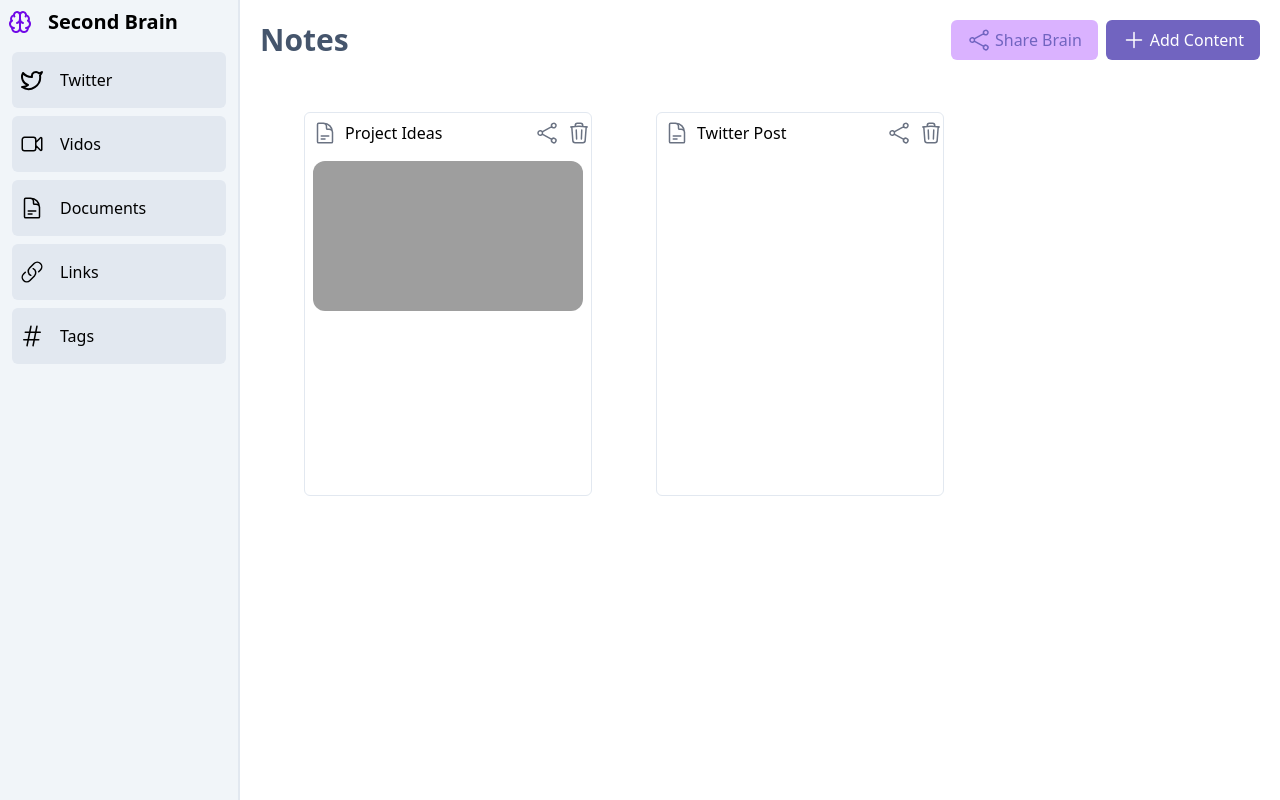
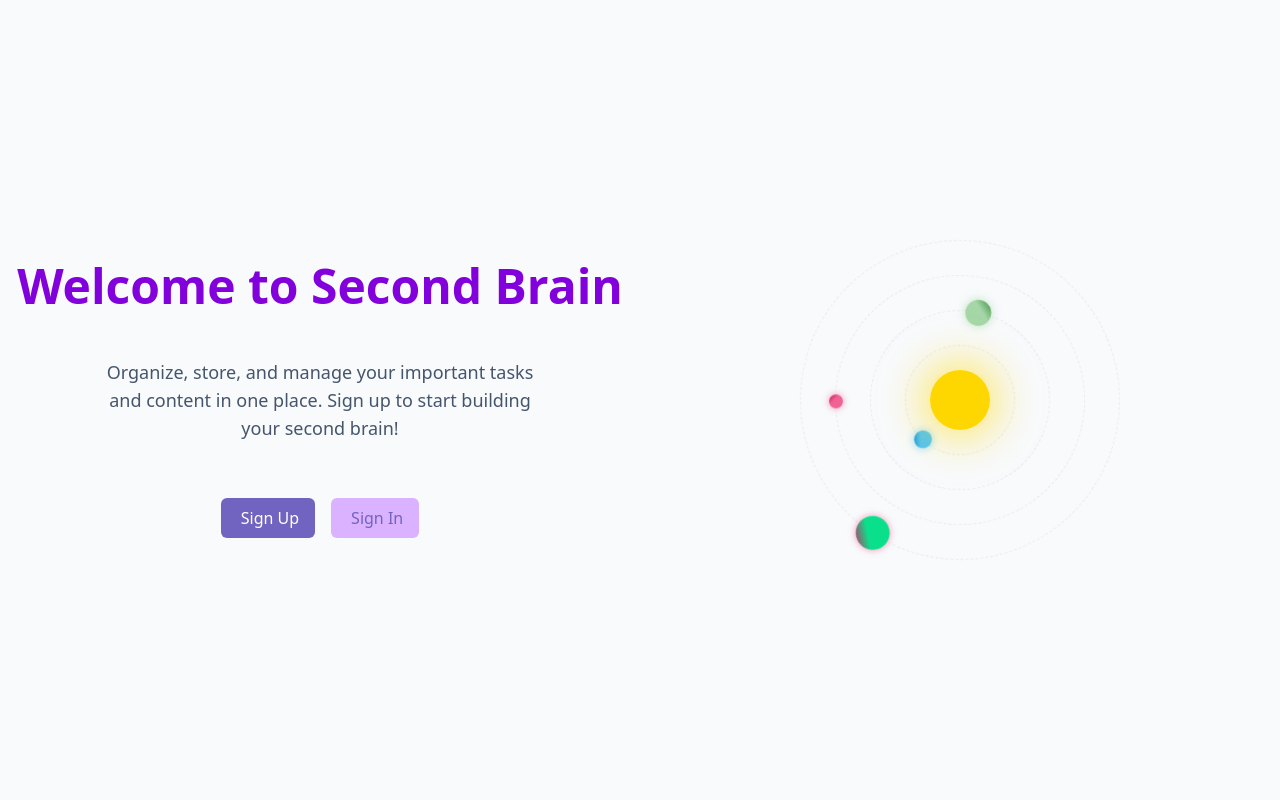
Before and after one commit to KartikeyPal/secondBrain, a React (Vite) app in the folder secondBrainFrontend/: page / in a window 1280 px wide. Built offline with nearby package versions, Linux system fonts and the light colour scheme; grey boxes are pictures that could not be loaded.

Commit message:
added Home page with navigation,

```diff
--- a/secondBrainFrontend/package.json
+++ b/secondBrainFrontend/package.json
@@ -12,7 +12,8 @@
   "dependencies": {
     "@tailwindcss/vite": "^4.1.11",
     "react": "^19.1.0",
-    "react-dom": "^19.1.0"
+    "react-dom": "^19.1.0",
+    "react-router-dom": "^7.6.3"
   },
   "devDependencies": {
     "@eslint/js": "^9.30.1",
--- a/secondBrainFrontend/src/App.tsx
+++ b/secondBrainFrontend/src/App.tsx
@@ -1,15 +1,21 @@
+import './App.css'
+import Signin from './pages/Signin'
+import Signup from './pages/Signup'
+import Dashboard from './pages/Dashboard'
+import Home from './pages/Home'
+import { BrowserRouter,Routes,Route } from 'react-router-dom'
 
-
-import './App.css'
-// import Signin from './pages/Signin'
-
-import Dashboard from './pages/Dashboard'
-// import Signup from './pages/Signup'
 function App() {
-  return <div>
-    {/* <Signin/> */}
-    <Dashboard/>
-  </div>
+  return(
+    <BrowserRouter>
+        <Routes>
+          <Route path='/signin' element={<Signin/>}/>
+          <Route path='/' element={<Home/>}/>
+          <Route path='/signup' element={<Signup/>}/>
+          <Route path='/Dashboard' element={<Dashboard/>}/>
+        </Routes>
+    </BrowserRouter>
+  )
 }
 
 export default App
--- /dev/null
+++ b/secondBrainFrontend/src/pages/Home.css
@@ -0,0 +1,88 @@
+.solar-system {
+  position: relative;
+  width: 350px;
+  height: 350px;
+  display: flex;
+  align-items: center;
+  justify-content: center;
+}
+
+.sun {
+  position: absolute;
+  top: 50%;
+  left: 50%;
+  width: 60px;
+  height: 60px;
+  background: radial-gradient(circle, #FFD700 70%, #FFA500 100%);
+  border-radius: 50%;
+  transform: translate(-50%, -50%);
+  box-shadow: 0 0 40px 10px #FFD70088;
+  z-index: 2;
+}
+
+.orbit {
+  position: absolute;
+  top: 50%;
+  left: 50%;
+  border: 1.5px dashed #bdbdbd44;
+  border-radius: 50%;
+  transform: translate(-50%, -50%);
+}
+
+.orbit1 {
+  width: 110px;
+  height: 110px;
+  animation: rotate 4s linear infinite;
+}
+.orbit2 {
+  width: 180px;
+  height: 180px;
+  animation: rotate 7s linear infinite;
+}
+.orbit3 {
+  width: 250px;
+  height: 250px;
+  animation: rotate 11s linear infinite;
+}
+.orbit4 {
+  width: 320px;
+  height: 320px;
+  animation: rotate 16s linear infinite;
+}
+
+.planet {
+  position: absolute;
+  top: 50%;
+  left: 100%;
+  transform: translate(-50%, -50%);
+  border-radius: 50%;
+}
+
+.planet1 {
+  width: 18px;
+  height: 18px;
+  background: linear-gradient(135deg, #4FC3F7 60%, #0288D1 100%);
+  box-shadow: 0 0 8px #4FC3F7aa;
+}
+.planet2 {
+  width: 26px;
+  height: 26px;
+  background: linear-gradient(135deg, #A5D6A7 60%, #388E3C 100%);
+  box-shadow: 0 0 10px #A5D6A7aa;
+}
+.planet3 {
+  width: 14px;
+  height: 14px;
+  background: linear-gradient(135deg, #F06292 60%, #C2185B 100%);
+  box-shadow: 0 0 7px #F06292aa;
+}
+.planet4 {
+  width: 34px;
+  height: 34px;
+  background: linear-gradient(135deg, #0ae08b 60%, #e31064 100%);
+  box-shadow: 0 0 7px #F06292aa;
+}
+
+@keyframes rotate{
+  100% { transform: translate(-50%, -50%) rotate(360deg); }
+}
--- /dev/null
+++ b/secondBrainFrontend/src/pages/Home.tsx
@@ -0,0 +1,40 @@
+import { useNavigate } from 'react-router-dom';
+import { Button } from '../component/Button';
+import './Home.css';
+
+const Home = () => {
+  const navigate = useNavigate();
+  return (
+    <div className='flex w-screen h-screen items-center bg-slate-50'>
+      <div className='flex flex-col items-center justify-center w-1/2 gap-8'>
+        <h1 className='font-bold text-5xl text-purple-700 mb-4'>Welcome to Second Brain</h1>
+        <p className='text-lg text-slate-600 mb-6 text-center max-w-md'>
+          Organize, store, and manage your important tasks and content in one place. Sign up to start building your second brain!
+        </p>
+        <div className='flex gap-4'>
+          <Button varient='Primary' size='md' text='Sign Up' onClick={()=>navigate('/signup')} />
+          <Button varient='Secondary' size='md' text='Sign In' onClick={()=>navigate('/signin')} />
+        </div>
+      </div>
+      <div className='w-1/2 flex justify-center items-center'>
+        <div className='solar-system'>
+          <div className='sun'></div>
+          <div className='orbit orbit1'>
+            <div className='planet planet1'></div>
+          </div>
+          <div className='orbit orbit2'>
+            <div className='planet planet2'></div>
+          </div>
+          <div className='orbit orbit3'>
+            <div className='planet planet3'></div>
+          </div>
+          <div className='orbit orbit4'>
+            <div className='planet planet4'></div>
+          </div>
+        </div>
+      </div>
+    </div>
+  );
+};
+
+export default Home;
```
Also changed, not shown: 1 other file (tests, documents, lock files or other folders).
